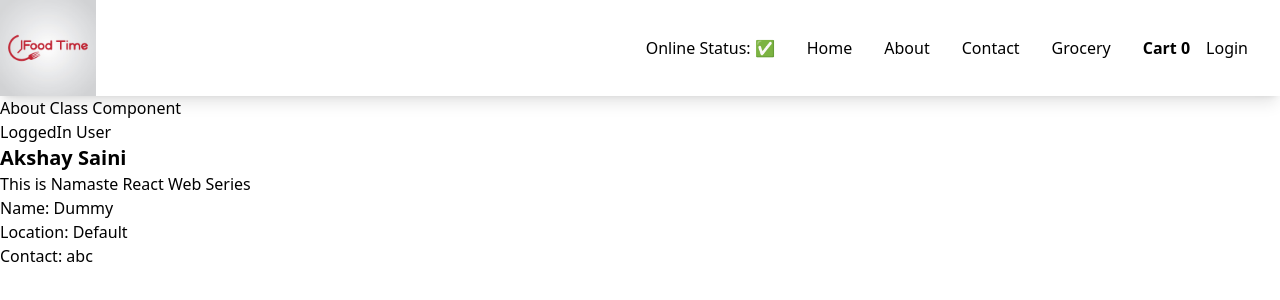
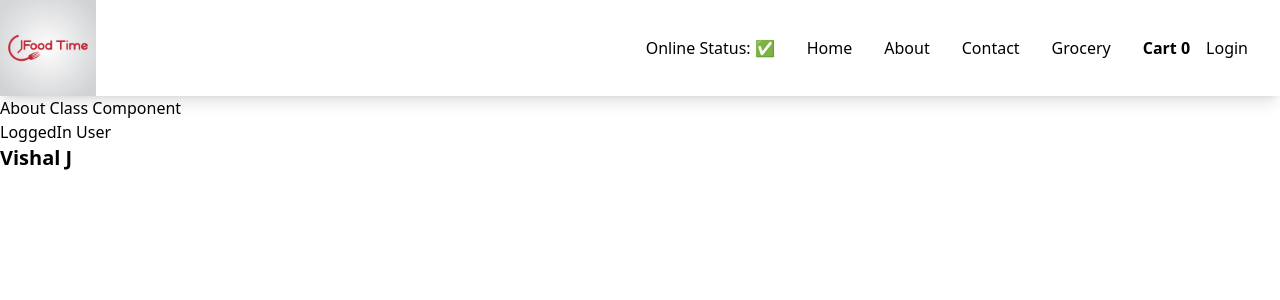
Before and after one commit to vishaljadhav7/food_time, a React (Vite) app: page /about in a window 1280 px wide. Shown: the top 300 px of the page. Built offline with nearby package versions, Linux system fonts and the light colour scheme; no server answers.

Commit message:
new code

```diff
--- a/src/App.js
+++ b/src/App.js
@@ -32,7 +32,7 @@ const AppLayout = () => {
   useEffect(() => {
     // Make an API call and send username and password
     const data = {
-      name: "Akshay Saini",
+      name: "Vishal J",
     };
     setUserName(data.name);
   }, []);
--- a/src/components/About.js
+++ b/src/components/About.js
@@ -28,8 +28,7 @@ class About extends Component {
             )}
           </UserContext.Consumer>
         </div>
-        <h2>This is Namaste React Web Series</h2>
-        <UserClass name={"First"} location={"Dehradun Class"} />
+
       </div>
     );
   }
--- a/src/components/Body.js
+++ b/src/components/Body.js
@@ -25,7 +25,7 @@ const Body = () => {
       "https://instafood.onrender.com/api/restaurants?lat=12.9351929&lng=77.62448069999999"
     );
 
-    const json = await data.json();
+    const json = await data?.json();
 
     // Optional Chaining
     setListOfRestraunt(
--- a/src/components/UserClass.js
+++ b/src/components/UserClass.js
@@ -17,7 +17,7 @@ class UserClass extends React.Component {
     //console.log(this.props.name + "Child Component Did Mount");
     // Api call
 
-    const data = await fetch("https://api.github.com/users/akshaymarch7");
+    const data = await fetch("https://api.github.com/users/vishaljadhav7");
     const json = await data.json();
 
     this.setState({
@@ -38,15 +38,12 @@ class UserClass extends React.Component {
   render() {
     console.log(this.props.name + "Child Render");
 
-    const { name, location, avatar_url } = this.state.userInfo;
-    return (
-      <div className="user-card">
-        <img src={avatar_url} />
-        <h2>Name: {name}</h2>
-        <h3>Location: {location}</h3>
-        <h4>Contact: abc</h4>
-      </div>
-    );
+     return (
+       <div className="user-card">
+        <img src={json?.avatar_url} />
+         <h2>Name: {json?.login}</h2>
+       </div>
+     );
   }
 }
 
```
